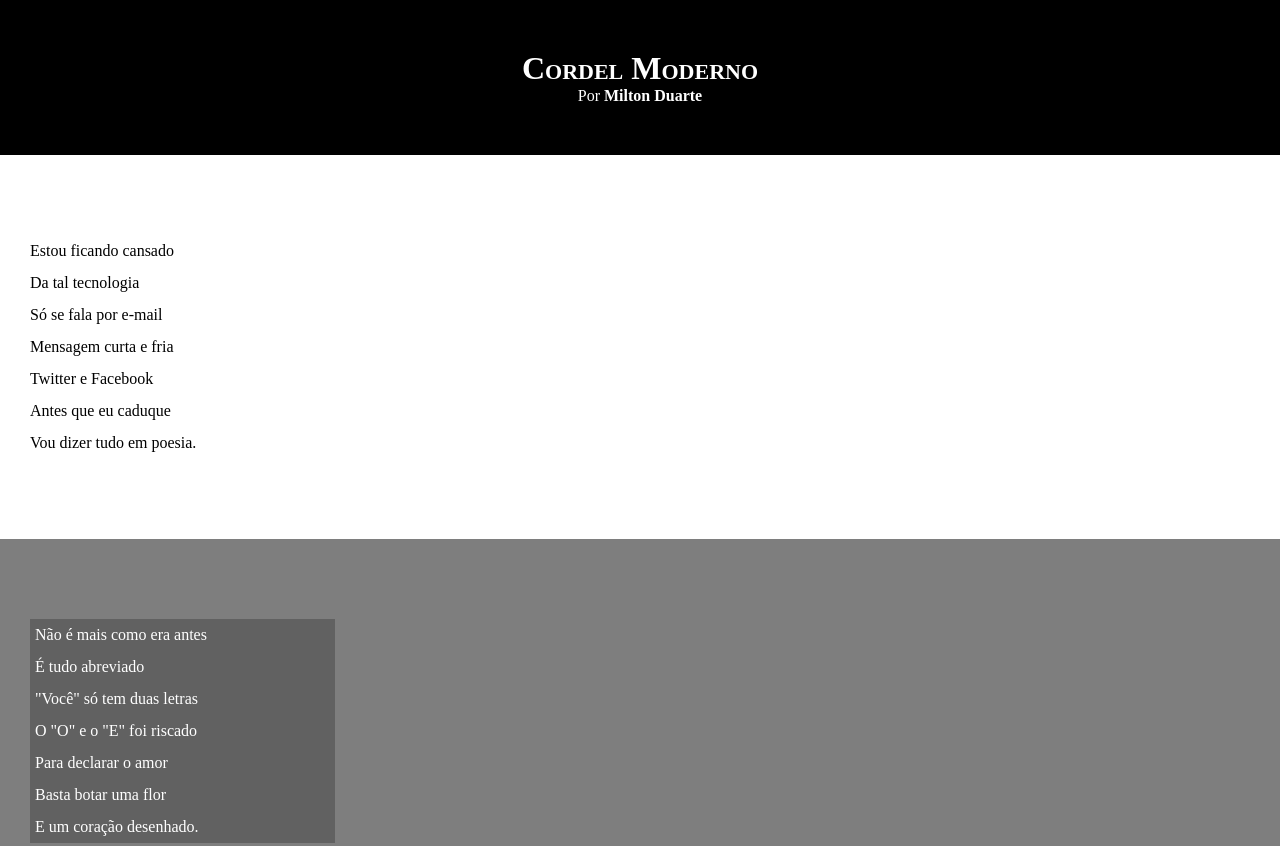
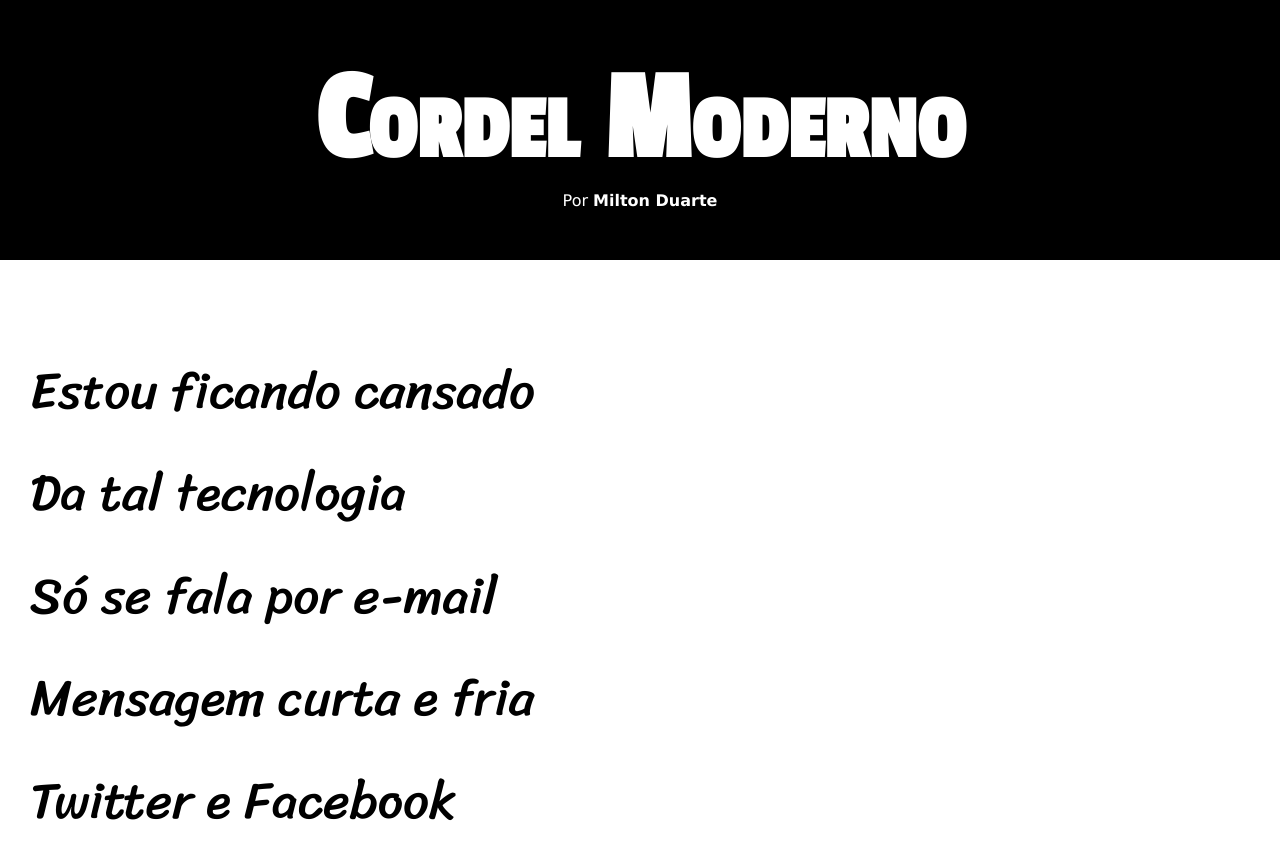
Before and after one commit to PedroCarioca2112/html-css, a plain HTML site: page modulo_3/cap20.al03.desafiocordel/desafiocordel.html in a window 1280 px wide. Shown: the top 846 px of the page. Drawn offline with Linux system fonts and the light colour scheme.

Commit message:
att style

```diff
--- a/modulo_3/cap20.al03.desafiocordel/estilo/style.css
+++ b/modulo_3/cap20.al03.desafiocordel/estilo/style.css
@@ -1,4 +1,13 @@
 @charset "UTF-8";
+
+@import url('https://fonts.googleapis.com/css2?family=Passion+One&display=swap');
+@import url('https://fonts.googleapis.com/css2?family=Sriracha&display=swap');
+
+:root{
+    --fonte1: Verdana, Geneva, tahoma, sans-serif;
+    --fonte2:'Passion One', cursive;
+    --fonte3:'Sriracha', cursive;
+}
 
 *{
     margin: 0px;
@@ -8,6 +17,7 @@
 html, body{
     background-color: darkgray;
     min-height: 100vh;
+    font-family: var(--fonte1);
 }
 
 header{
@@ -19,6 +29,8 @@ header{
 header > h1{
     padding-top: 50px;
     font-variant: small-caps;
+    font-family: var(--fonte2);
+    font-size: 10vw;
     /*text-transform: uppercase;*/
 }
 
@@ -41,6 +53,8 @@ section{
     padding-bottom: 10vh;
     line-height: 2em;
     padding-left: 30px;
+    font-family: var(--fonte3);
+    font-size: 4vw;
 }
 
 section.normal{
@@ -55,8 +69,8 @@ section.imagem{
 
 section.imagem > p{
     background-color: rgba(0, 0, 0, 0.226);
-    width: 300px;
-    padding-left: 5px;
+    display: inline-block;
+    padding: 10px;
 }
 
 footer{
```
Also changed, not shown: modulo_3/cap20.al05/github.html (added, +12 -0 lines).
